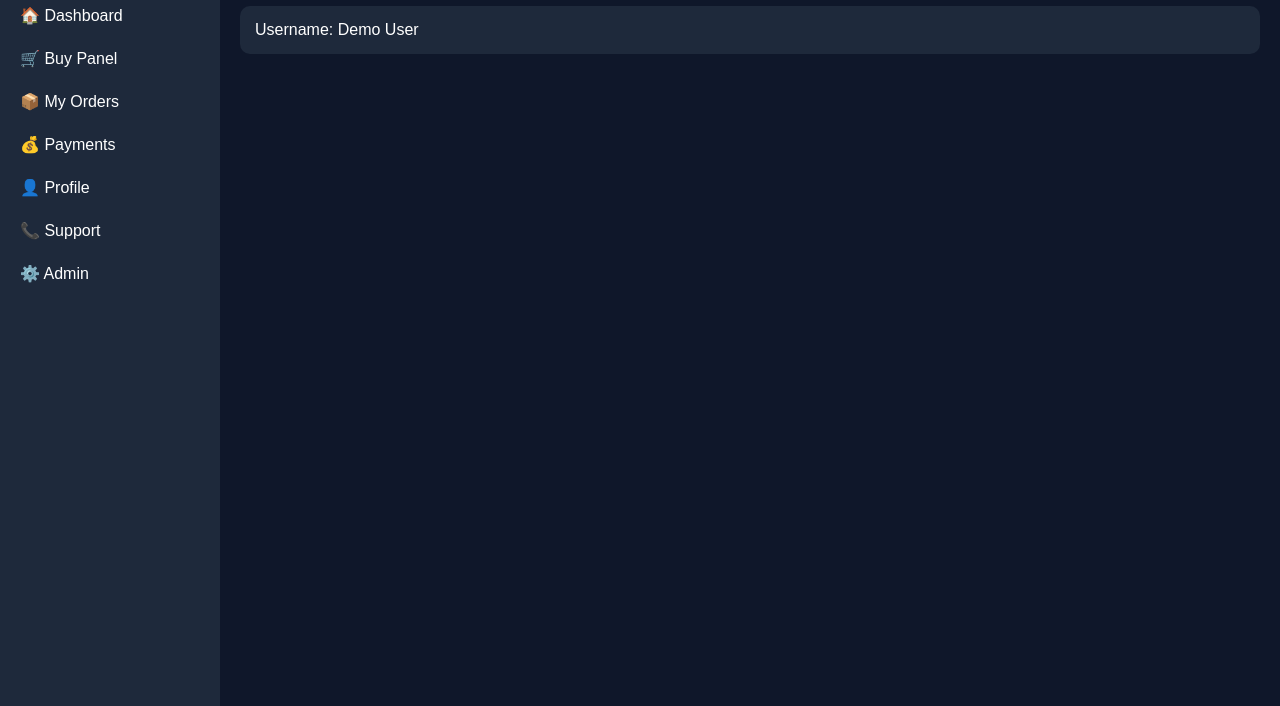
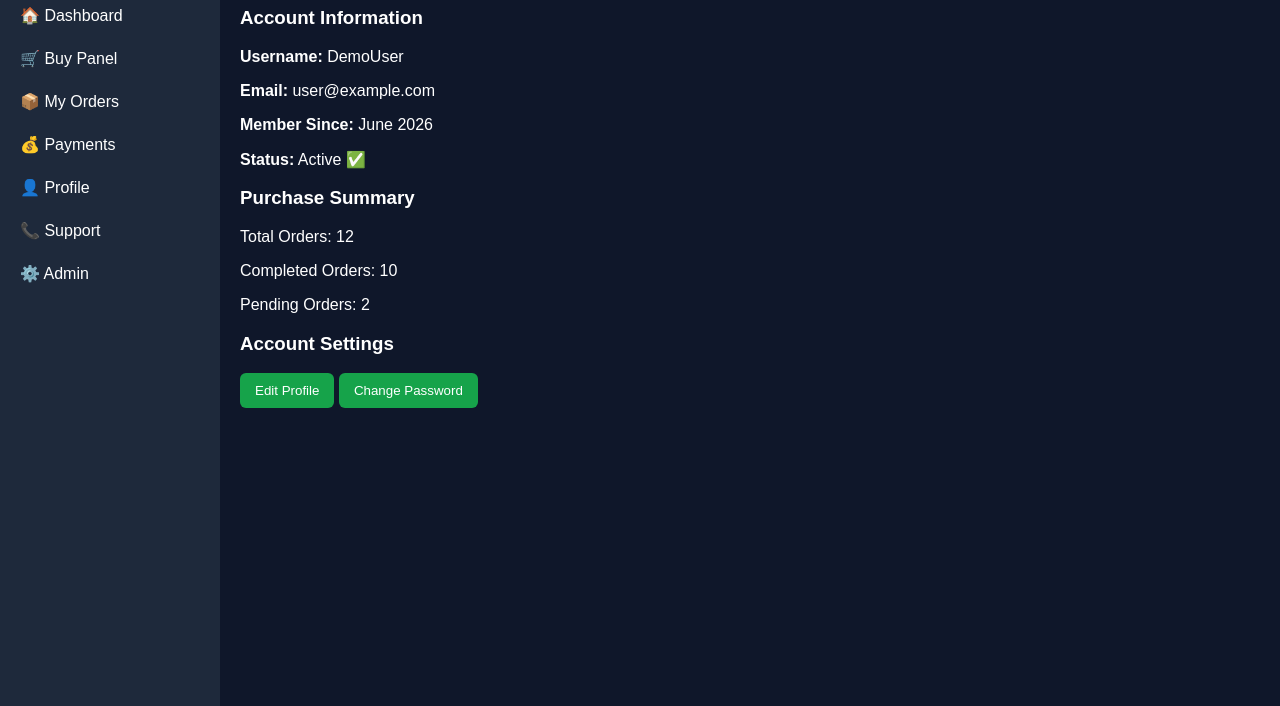
Before and after one commit to mariyaakter1028-beep/Website-Final-look, a plain HTML site: page profile.html in a window 1280 px wide. Shown: the part 94-800 px from the top of the page. Drawn offline with Linux system fonts and the light colour scheme.

Commit message:
Update profile.html

```diff
--- a/profile.html
+++ b/profile.html
@@ -1,13 +1,58 @@
-<!DOCTYPE html><html><head><meta charset='utf-8'><meta name='viewport' content='width=device-width,initial-scale=1'>
-    <title>Profile</title><link rel='stylesheet' href='style.css'></head><body>
-    <div class='sidebar'>
+<!DOCTYPE html>
+<html lang="en">
+<head>
+<meta charset="UTF-8">
+<meta name="viewport" content="width=device-width, initial-scale=1.0">
+<title>Profile</title>
+
+<link rel="stylesheet" href="style.css">
+</head>
+<body>
+
+<div class="sidebar">
     <h2>🚀 Panel Hub</h2>
-    <a href='index.html'>🏠 Dashboard</a>
-    <a href='panels.html'>🛒 Buy Panel</a>
-    <a href='orders.html'>📦 My Orders</a>
-    <a href='payment.html'>💰 Payments</a>
-    <a href='profile.html'>👤 Profile</a>
-    <a href='support.html'>📞 Support</a>
-    <a href='admin.html'>⚙️ Admin</a>
+
+    <a href="index.html">🏠 Dashboard</a>
+    <a href="panels.html">🛒 Buy Panel</a>
+    <a href="orders.html">📦 My Orders</a>
+    <a href="payment.html">💰 Payments</a>
+    <a href="profile.html">👤 Profile</a>
+    <a href="support.html">📞 Support</a>
+    <a href="admin.html">⚙️ Admin</a>
+</div>
+
+<div class="main">
+
+    <div class="header">
+        <h1>👤 My Profile</h1>
     </div>
-    <div class='main'><h1>Profile</h1><div class='card'>Username: Demo User</div></div></body></html>
+
+    <div class="section">
+
+        <div class="panel-box">
+            <h3>Account Information</h3>
+            <p><b>Username:</b> DemoUser</p>
+            <p><b>Email:</b> user@example.com</p>
+            <p><b>Member Since:</b> June 2026</p>
+            <p><b>Status:</b> Active ✅</p>
+        </div>
+
+        <div class="panel-box">
+            <h3>Purchase Summary</h3>
+            <p>Total Orders: 12</p>
+            <p>Completed Orders: 10</p>
+            <p>Pending Orders: 2</p>
+        </div>
+
+        <div class="panel-box">
+            <h3>Account Settings</h3>
+            <button class="btn">Edit Profile</button>
+            <button class="btn">Change Password</button>
+        </div>
+
+    </div>
+
+</div>
+
+</body>
+</html>
```
